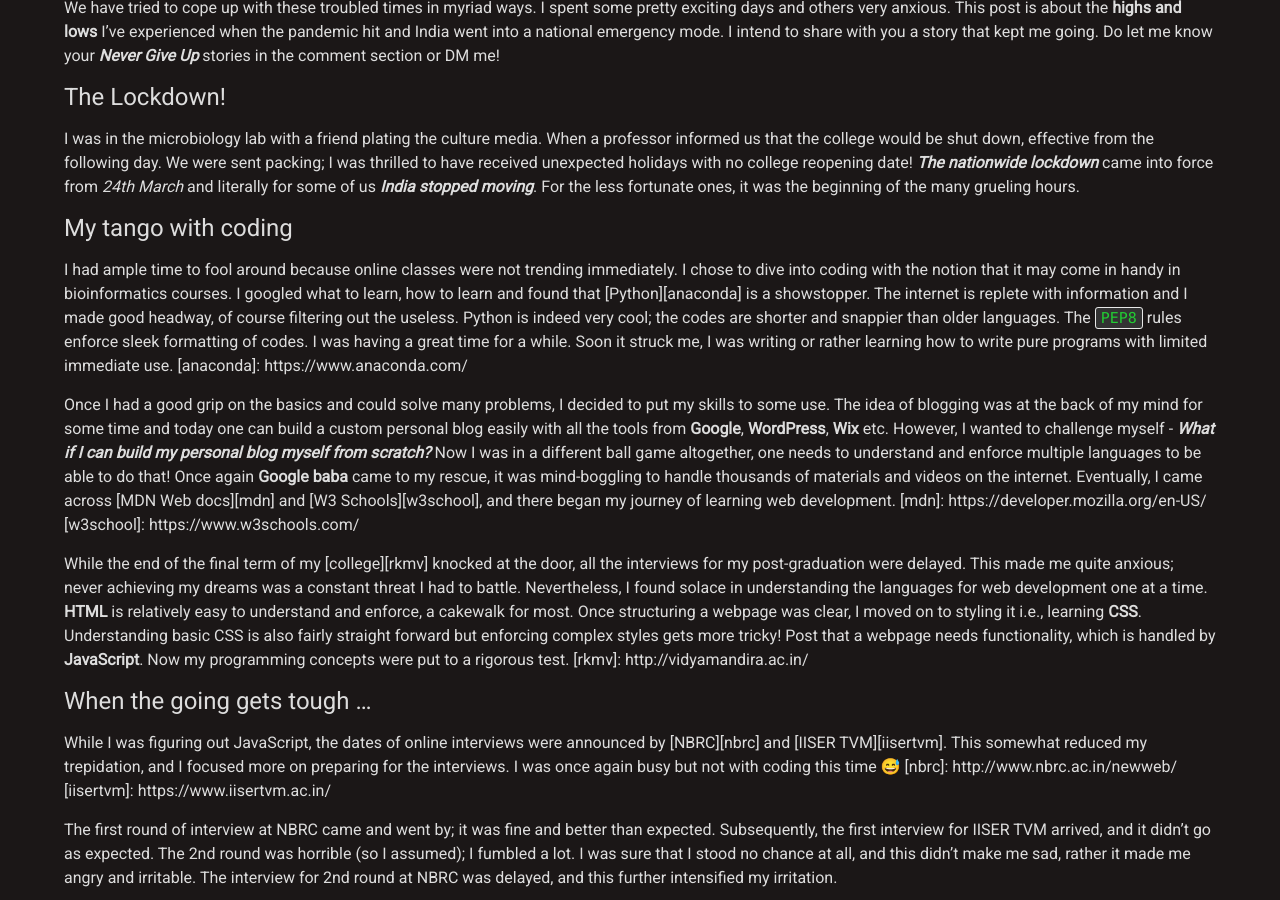
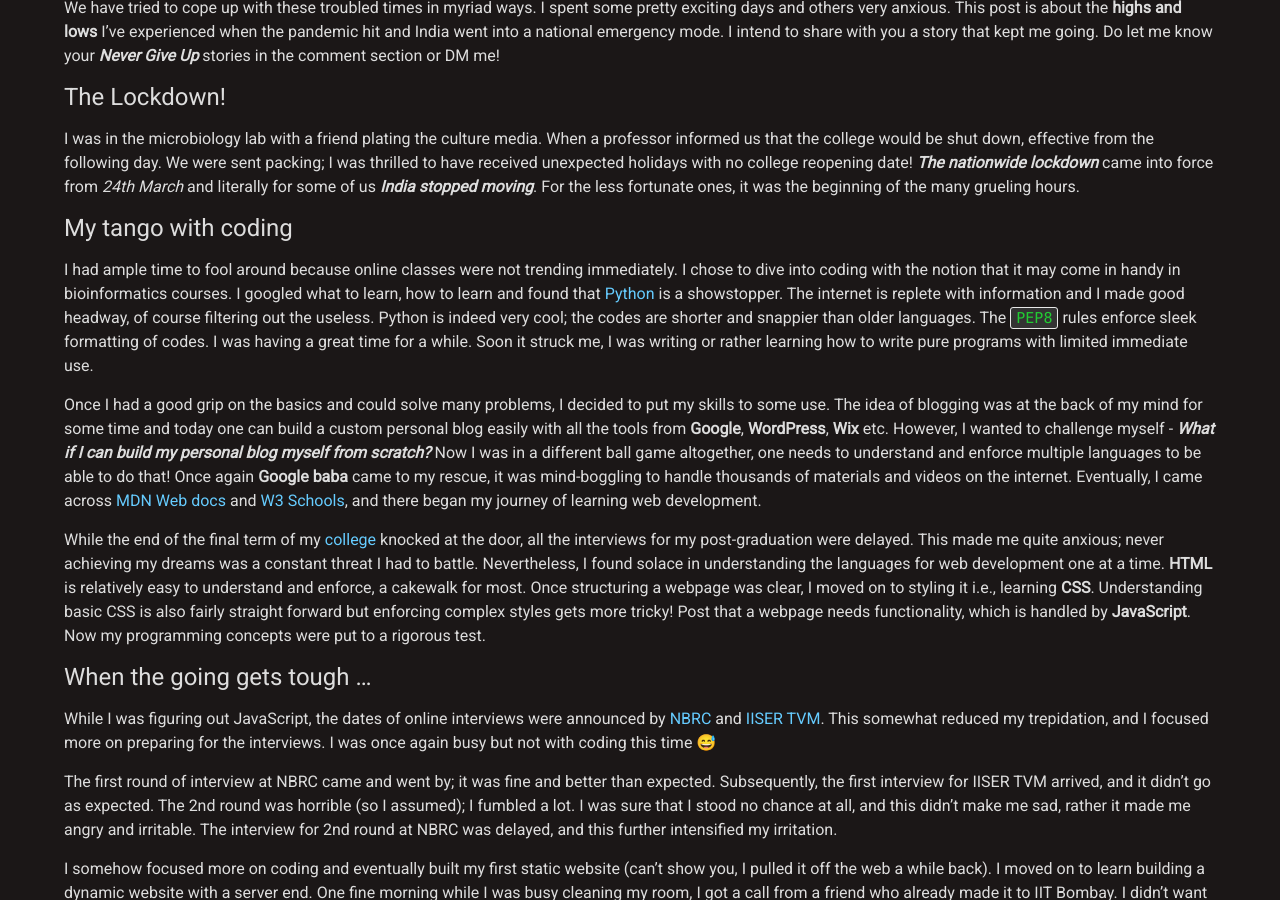
Before and after one commit to Ritobrato/ritobrato.github.io, a Jekyll site: the page built from _posts/2021-06-09-when-life-gives-you-lemons.md, in a window 1280 px wide and 900 px high, scrolled down 205 px. Built offline with Jekyll 4.4.1, drawn with Linux system fonts in a browser that asks for light colours; comment, search, counter and statistics services are not loaded.

Commit message:
first post edit1

```diff
--- a/_layouts/default.html
+++ b/_layouts/default.html
@@ -42,7 +42,6 @@
     </a>
     Aatmaja is licensed under a <a class="linkFormat" href="http://creativecommons.org/licenses/by/4.0/deed.en_US">Creative Commons Attribution 4.0 International License</a>
   </footer>
-
 </body>
 
 </html>
--- a/_posts/2021-06-09-when-life-gives-you-lemons.md
+++ b/_posts/2021-06-09-when-life-gives-you-lemons.md
@@ -19,20 +19,14 @@ I was in the microbiology lab with a friend plating the culture media. When a pr
 #### My tango with coding
 
 I had ample time to fool around because online classes were not trending immediately. I chose to dive into coding with the notion that it may come in handy in bioinformatics courses. I googled what to learn, how to learn and found that [Python][anaconda] is a showstopper. The internet is replete with information and I made good headway, of course filtering out the useless. Python is indeed very cool; the codes are shorter and snappier than older languages. The `PEP8` rules enforce sleek formatting of codes. I was having a great time for a while.  Soon it struck me, I was writing or rather learning how to write pure programs with limited immediate use.
-[anaconda]: https://www.anaconda.com/
 
 Once I had a good grip on the basics and could solve many problems, I decided to put my skills to some use. The idea of blogging was at the back of my mind for some time and today one can build a custom personal blog easily with all the tools from **Google**, **WordPress**, **Wix** etc. However, I wanted to challenge myself - ***What if I can build my personal blog myself from scratch?*** Now I was in a different ball game altogether, one needs to understand and enforce multiple languages to be able to do that! Once again **Google baba** came to my rescue, it was mind-boggling to handle thousands of materials and videos on the internet. Eventually, I came across [MDN Web docs][mdn] and [W3 Schools][w3school], and there began my journey of learning web development.
-[mdn]: https://developer.mozilla.org/en-US/
-[w3school]: https://www.w3schools.com/
 
 While the end of the final term of my [college][rkmv] knocked at the door, all the interviews for my post-graduation were delayed. This made me quite anxious; never achieving my dreams was a constant threat I had to battle. Nevertheless, I found solace in understanding the languages for web development one at a time. **HTML** is relatively easy to understand and enforce, a cakewalk for most. Once structuring a webpage was clear, I moved on to styling it i.e., learning **CSS**. Understanding basic CSS is also fairly straight forward but enforcing complex styles gets more tricky! Post that a webpage needs functionality, which is handled by **JavaScript**. Now my programming concepts were put to a rigorous test.
-[rkmv]: http://vidyamandira.ac.in/
 
 #### When the going gets tough ...
 
 While I was figuring out JavaScript, the dates of online interviews were announced by [NBRC][nbrc] and [IISER TVM][iisertvm]. This somewhat reduced my trepidation, and I focused more on preparing for the interviews. I was once again busy but not with coding this time 😅
-[nbrc]: http://www.nbrc.ac.in/newweb/
-[iisertvm]: https://www.iisertvm.ac.in/
 
 The first round of interview at NBRC came and went by; it was fine and better than expected. Subsequently, the first interview for IISER TVM arrived, and it didn't go as expected. The 2nd round was horrible (so I assumed); I fumbled a lot. I was sure that I stood no chance at all, and this didn't make me sad, rather it made me angry and irritable. The interview for 2nd round at NBRC was delayed, and this further intensified my irritation.
 
```
Also changed, not shown: other parts of _posts/2021-06-09-when-life-gives-you-lemons.md (+7 -0 lines).
